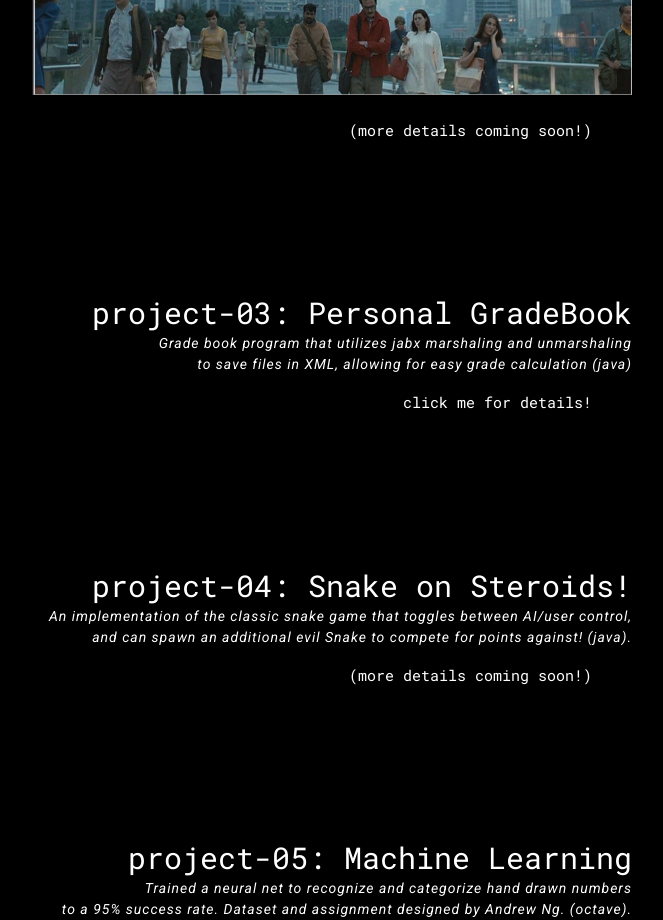
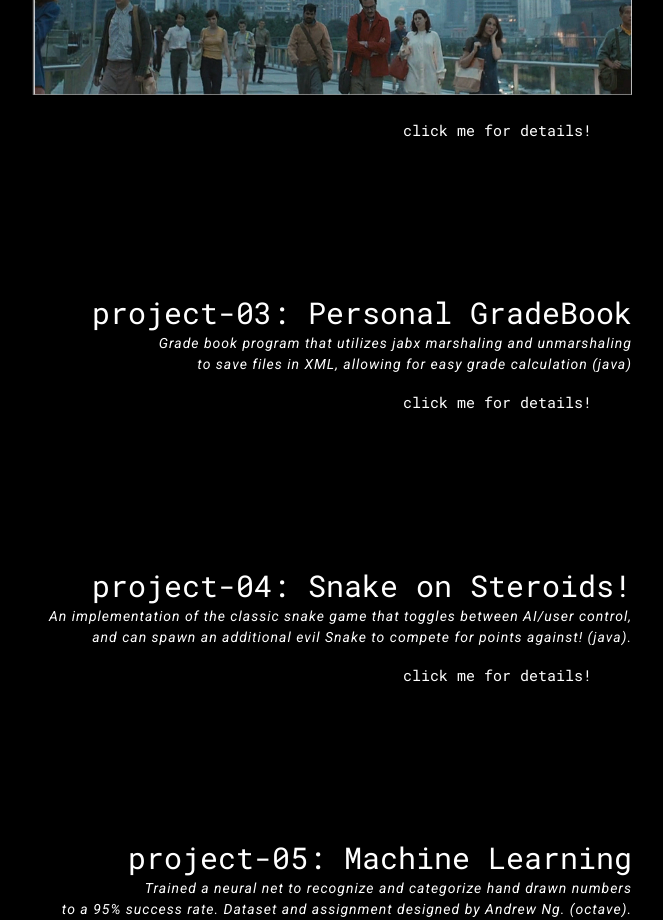
Before and after one commit to itshuey/legacy-website, a plain HTML site: page projects/index.html in a window 1280 px wide. Shown: the part 920-1840 px from the top of the page, without its empty margins (505-1168 px from the left). Drawn offline with nearby package versions, Linux system fonts and the light colour scheme.

Commit message:
Update index.html
updated snake project

```diff
--- a/projects/index.html
+++ b/projects/index.html
@@ -64,7 +64,7 @@
 		    </p>
                       <img src="../pics/pictureProject.png" alt="seam carve demo" style="width:600px;height:420px;">
                     <div class="content"><br>
-                      <p class="linkdesc"><a href="https://github.com/itshuey/picture-project"> (more details coming soon!) </a> </p>
+                      <p class="linkdesc"><a href="https://github.com/itshuey/picture-project"> click me for details! </a> </p>
 		    </div>
                     <br><br><br><br><br><br>
 
@@ -84,7 +84,7 @@
 		    <p class="description"> An implementation of the classic snake game that toggles between AI/user control,<br> and can spawn an additional evil Snake to compete for points against! (java).
 		    </p>
                     <div class="content">
-                      <p class="linkdesc"> <a href="ReplaceMe.html"> (more details coming soon!) </a> </p>
+                      <p class="linkdesc"> <a href="https://github.com/itshuey/evil-AI-snake-game"> click me for details! </a> </p>
 		    </div>
                     <br><br><br><br><br><br>
 
```
